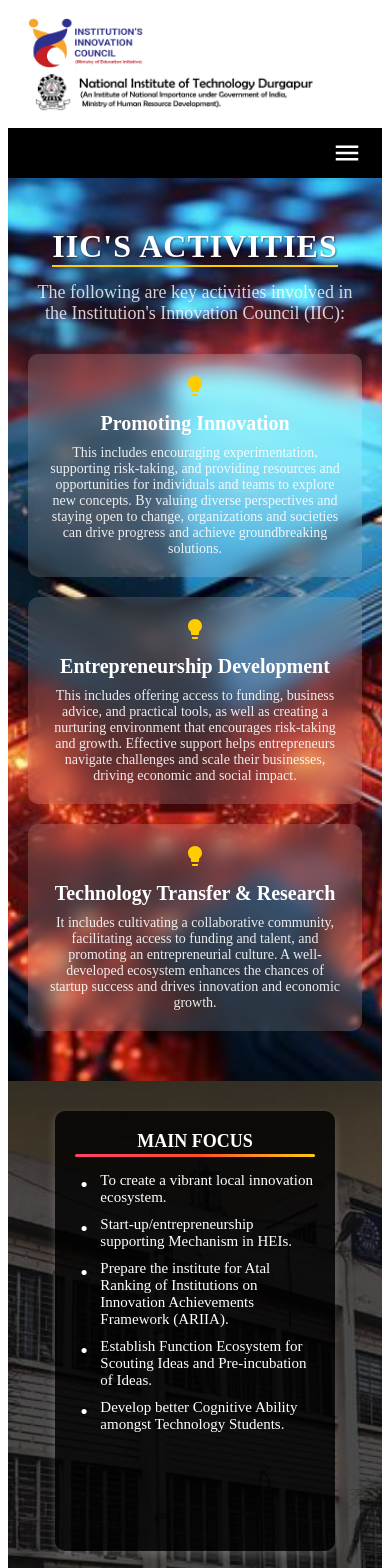
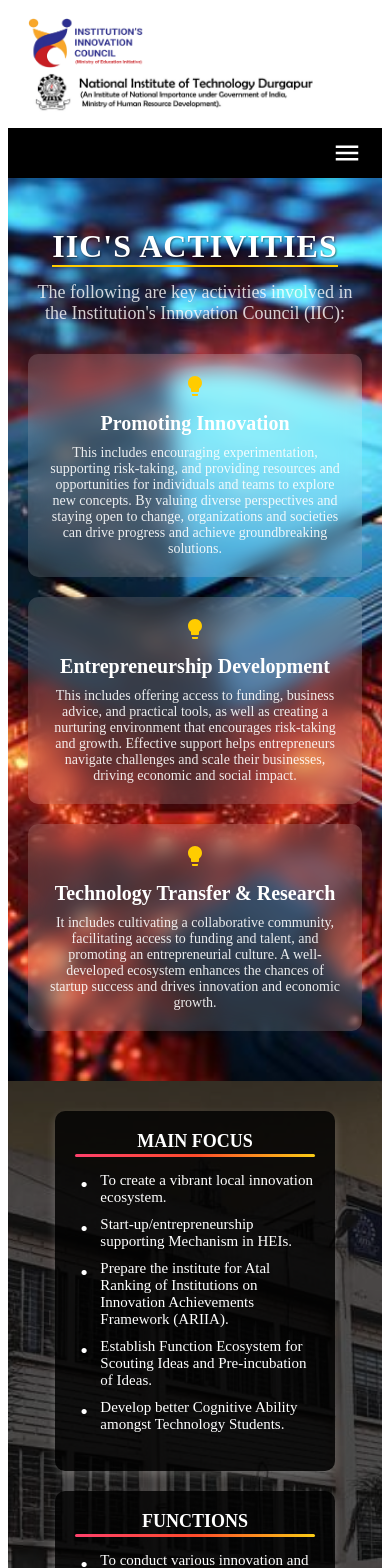
Before and after one commit to sandipto729/IICNITDGP, a React (Vite) app in the folder client/: page / in a window 390 px wide. Shown: the top 1568 px of the page. Built offline with nearby package versions, Linux system fonts and the light colour scheme.

Commit message:
Update mobile header interaction and styles; adjust FocusArea min-height for better layout

```diff
--- a/client/src/layouts/Header/mobileheader.jsx
+++ b/client/src/layouts/Header/mobileheader.jsx
@@ -12,7 +12,7 @@ const mobileheader = () => {
                 {!isDown&&<MenuIcon onClick={()=>{setIsDown(!isDown)}}/>}
                 {isDown&&<CloseIcon onClick={()=>{setIsDown(!isDown)}}/>}
             </ul>
-            {isDown && <ul>
+            {isDown && <ul onClick={()=>{setIsDown(!isDown)}}>
                 <li>
                     <Link to="/">Home</Link>
                 </li>
--- a/client/src/layouts/Header/styles/mobileheader.module.scss
+++ b/client/src/layouts/Header/styles/mobileheader.module.scss
@@ -1,4 +1,5 @@
 .mobilecontainer {
+    z-index: 1000;
     position: relative;
     background: #000; // Black background
     color: #fff;
--- a/client/src/section/FocusArea/styles/FocusArea.module.scss
+++ b/client/src/section/FocusArea/styles/FocusArea.module.scss
@@ -41,7 +41,7 @@
     border-radius: 10px;
     box-shadow: 0 4px 10px rgba(255, 255, 255, 0.2);
     transition: transform 0.3s ease-in-out;
-    height: 25rem;
+    min-height: 20rem;
 
     &:hover {
         transform: translateY(-5px);
```
